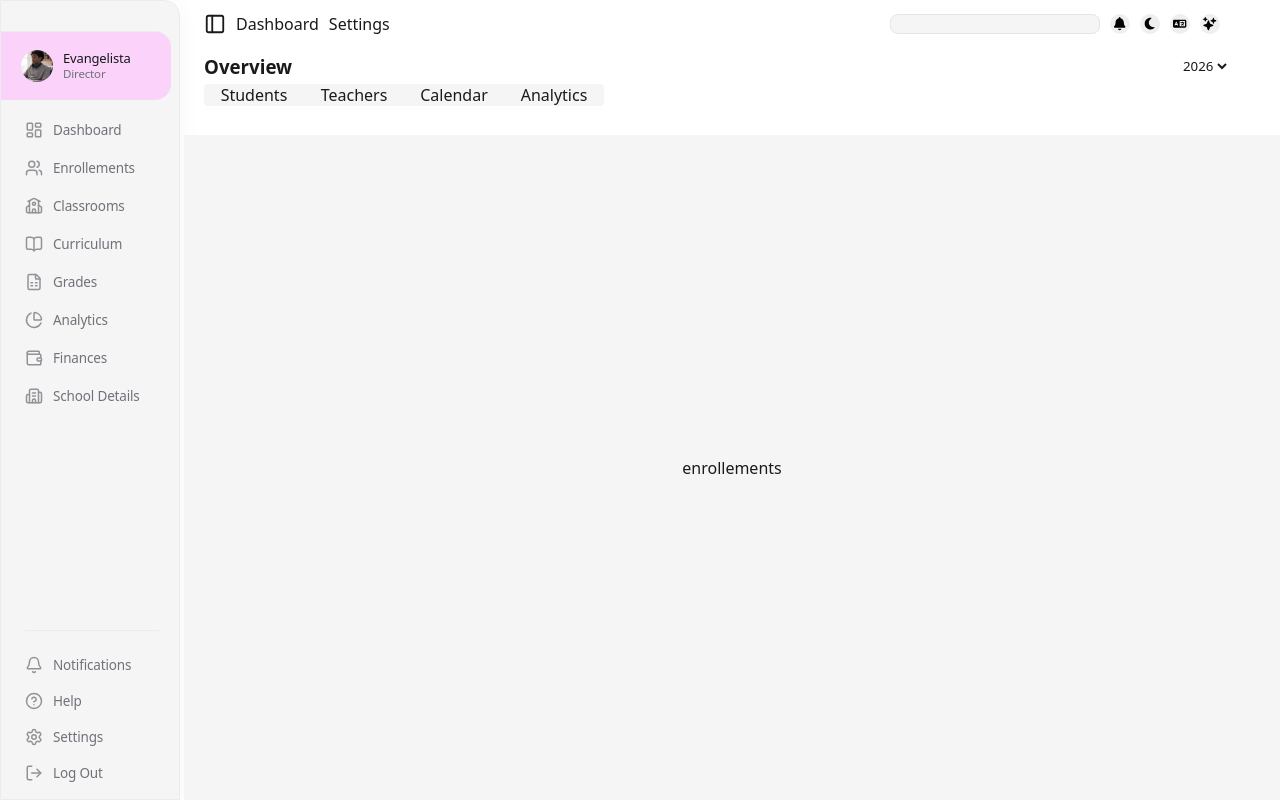
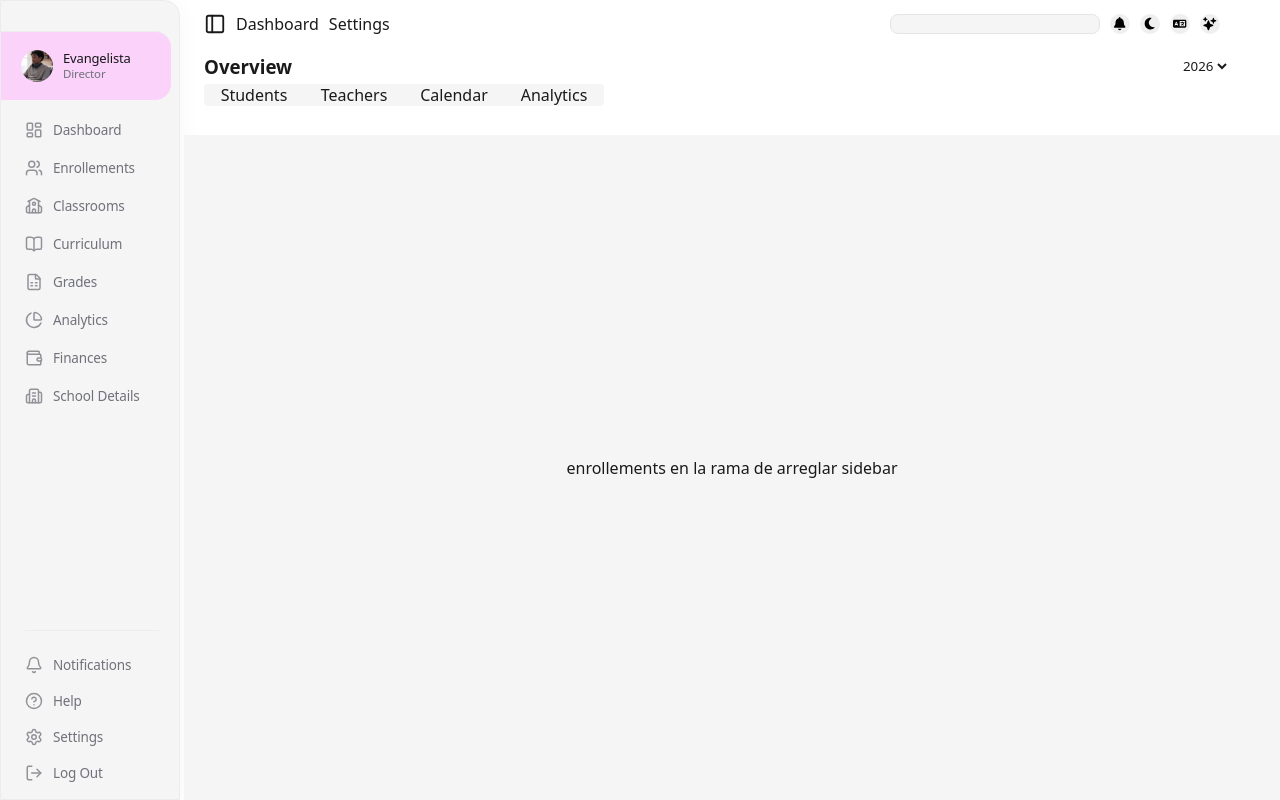
Before and after one commit to evangelistax/school, a React (Vite) app: page /enrollements in a window 1280 px wide. Built offline with nearby package versions, Linux system fonts and the light colour scheme.

Commit message:
mprimer commit experimentando con ramas

```diff
--- a/src/pages/enrollements.jsx
+++ b/src/pages/enrollements.jsx
@@ -1,3 +1,3 @@
 export default function Enrollements() {
-  return <p>enrollements</p>;
+  return <p>enrollements en la rama de arreglar sidebar</p>;
 }
```
